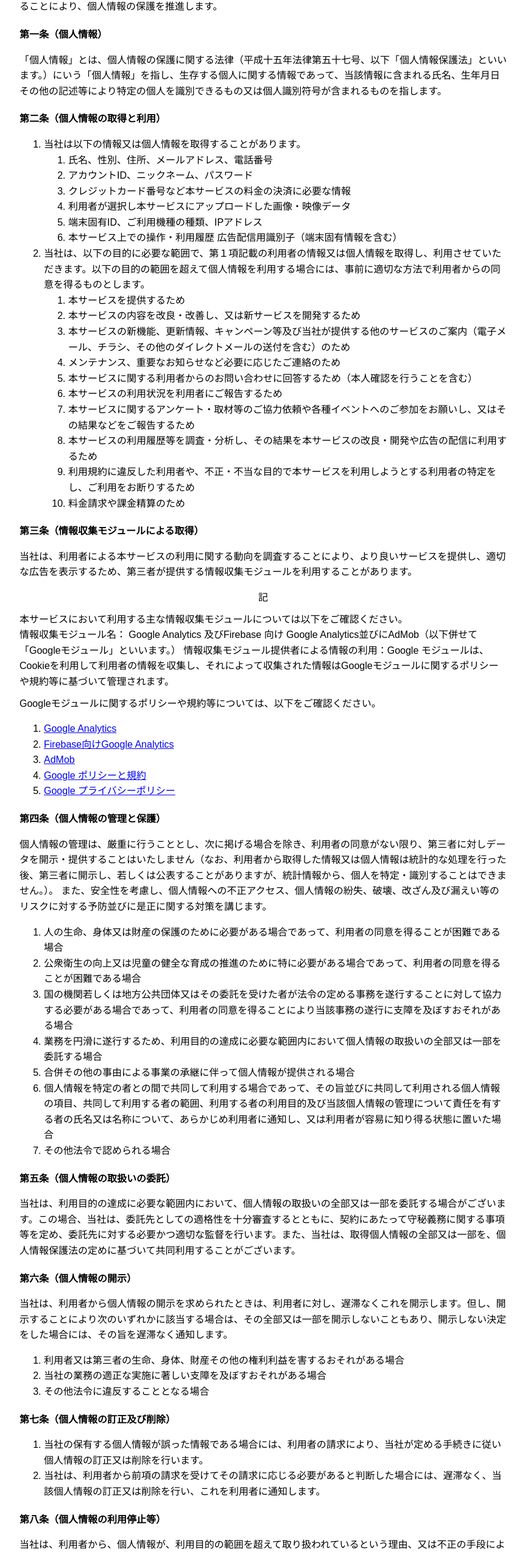
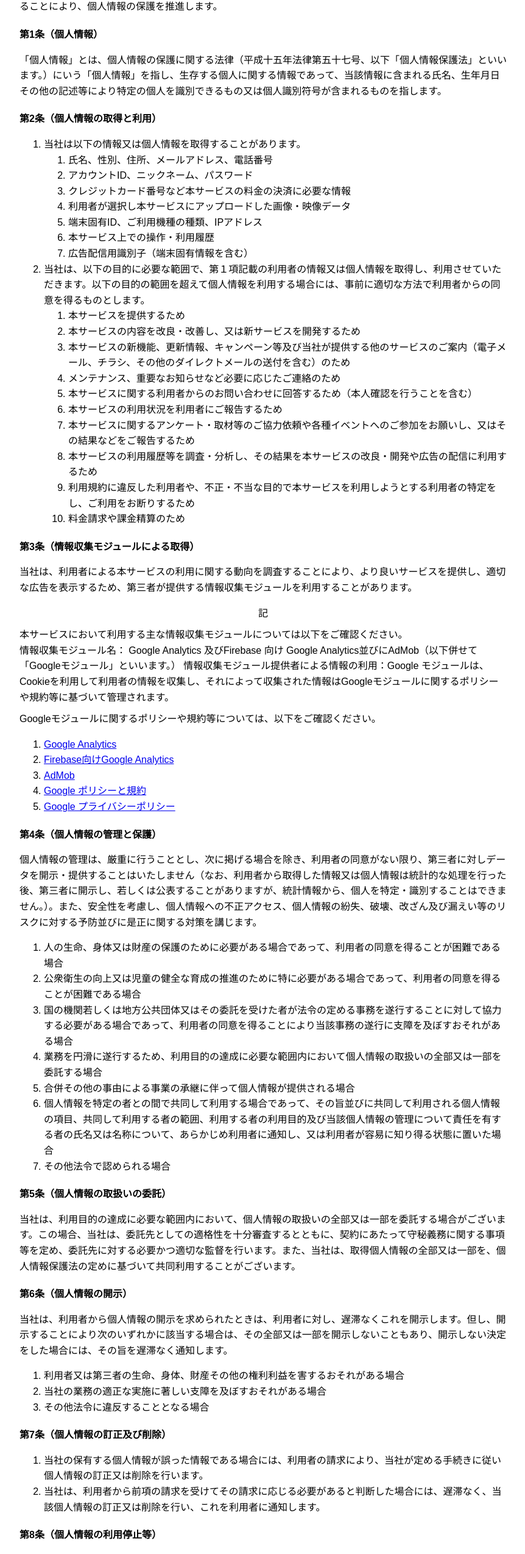
Before and after one commit to gintrick/Privacy-Policy, a React (Create React App) app: page / in a window 1280 px wide. Shown: the part 224-2772 px from the top of the page at 61% size, without its empty margins (208-1070 px from the left). Built offline with nearby package versions, Linux system fonts and the light colour scheme.

Commit message:
誤字修正

```diff
--- a/src/App.js
+++ b/src/App.js
@@ -45,14 +45,14 @@ function App() {
         GinTrick（以下「当社」といいます。）は、当社のサービス（以下「本サービス」といいます。）を利用する方（以下「利用者」といいます。）の個人情報の取扱いについて、以下のとおり個人情報保護方針を定め、個人情報保護の仕組みを構築し、全従業員に個人情報保護の重要性を認識させるとともにその取組みを徹底させることにより、個人情報の保護を推進します。
       </p>
 
-      {/* 第一条 */}
-      <div style={sectionStyle}>第一条（個人情報）</div>
+      {/* 第1条 */}
+      <div style={sectionStyle}>第1条（個人情報）</div>
       <p>
         「個人情報」とは、個人情報の保護に関する法律（平成十五年法律第五十七号、以下「個人情報保護法」といいます。）にいう「個人情報」を指し、生存する個人に関する情報であって、当該情報に含まれる氏名、生年月日その他の記述等により特定の個人を識別できるもの又は個人識別符号が含まれるものを指します。
       </p>
 
-      {/* 第二条 */}
-      <div style={sectionStyle}>第二条（個人情報の取得と利用）</div>
+      {/* 第2条 */}
+      <div style={sectionStyle}>第2条（個人情報の取得と利用）</div>
       <ol>
         <li>当社は以下の情報又は個人情報を取得することがあります。</li>
         <ol>
@@ -61,10 +61,8 @@ function App() {
           <li>クレジットカード番号など本サービスの料金の決済に必要な情報</li>
           <li>利用者が選択し本サービスにアップロードした画像・映像データ</li>
           <li>端末固有ID、ご利用機種の種類、IPアドレス</li>
-          <li>
-            本サービス上での操作・利用履歴
-            広告配信用識別子（端末固有情報を含む）
-          </li>
+          <li>本サービス上での操作・利用履歴</li>
+          <li>広告配信用識別子（端末固有情報を含む）</li>
         </ol>
         <li>
           当社は、以下の目的に必要な範囲で、第１項記載の利用者の情報又は個人情報を取得し、利用させていただきます。以下の⽬的の範囲を超えて個⼈情報を利⽤する場合には、事前に適切な⽅法で利用者からの同意を得るものとします。
@@ -93,8 +91,8 @@ function App() {
         </ol>
       </ol>
 
-      {/* 第三条 */}
-      <div style={sectionStyle}>第三条（情報収集モジュールによる取得）</div>
+      {/* 第3条 */}
+      <div style={sectionStyle}>第3条（情報収集モジュールによる取得）</div>
       <p>
         当社は、利用者による本サービスの利用に関する動向を調査することにより、より良いサービスを提供し、適切な広告を表示するため、第三者が提供する情報収集モジュールを利用することがあります。
       </p>
@@ -136,11 +134,10 @@ function App() {
         </ol>
       </div>
 
-      {/* 第四条 */}
-      <div style={sectionStyle}>第四条（個人情報の管理と保護）</div>
+      {/* 第4条 */}
+      <div style={sectionStyle}>第4条（個人情報の管理と保護）</div>
       <p>
-        個人情報の管理は、厳重に行うこととし、次に掲げる場合を除き、利用者の同意がない限り、第三者に対しデータを開示・提供することはいたしません（なお、利用者から取得した情報又は個人情報は統計的な処理を行った後、第三者に開示し、若しくは公表することがありますが、統計情報から、個人を特定・識別することはできません。）。
-        また、安全性を考慮し、個人情報への不正アクセス、個人情報の紛失、破壊、改ざん及び漏えい等のリスクに対する予防並びに是正に関する対策を講じます。
+        個人情報の管理は、厳重に行うこととし、次に掲げる場合を除き、利用者の同意がない限り、第三者に対しデータを開示・提供することはいたしません（なお、利用者から取得した情報又は個人情報は統計的な処理を行った後、第三者に開示し、若しくは公表することがありますが、統計情報から、個人を特定・識別することはできません。）。また、安全性を考慮し、個人情報への不正アクセス、個人情報の紛失、破壊、改ざん及び漏えい等のリスクに対する予防並びに是正に関する対策を講じます。
       </p>
       <ol>
         <li>
@@ -164,14 +161,14 @@ function App() {
         <li>その他法令で認められる場合</li>
       </ol>
 
-      {/* 第五条 */}
-      <div style={sectionStyle}>第五条（個人情報の取扱いの委託）</div>
+      {/* 第5条 */}
+      <div style={sectionStyle}>第5条（個人情報の取扱いの委託）</div>
       <p>
         当社は、利用目的の達成に必要な範囲内において、個人情報の取扱いの全部又は一部を委託する場合がございます。この場合、当社は、委託先としての適格性を十分審査するとともに、契約にあたって守秘義務に関する事項等を定め、委託先に対する必要かつ適切な監督を行います。また、当社は、取得個人情報の全部又は一部を、個人情報保護法の定めに基づいて共同利用することがございます。
       </p>
 
-      {/* 第六条 */}
-      <div style={sectionStyle}>第六条（個人情報の開示）</div>
+      {/* 第6条 */}
+      <div style={sectionStyle}>第6条（個人情報の開示）</div>
       <p>
         当社は、利用者から個人情報の開示を求められたときは、利用者に対し、遅滞なくこれを開示します。但し、開示することにより次のいずれかに該当する場合は、その全部又は一部を開示しないこともあり、開示しない決定をした場合には、その旨を遅滞なく通知します。
       </p>
@@ -183,8 +180,8 @@ function App() {
         <li>その他法令に違反することとなる場合</li>
       </ol>
 
-      {/* 第七条 */}
-      <div style={sectionStyle}>第七条（個人情報の訂正及び削除）</div>
+      {/* 第7条 */}
+      <div style={sectionStyle}>第7条（個人情報の訂正及び削除）</div>
       <ol>
         <li>
           当社の保有する個人情報が誤った情報である場合には、利用者の請求により、当社が定める手続きに従い個人情報の訂正又は削除を行います。
@@ -194,32 +191,32 @@ function App() {
         </li>
       </ol>
 
-      {/* 第八条 */}
-      <div style={sectionStyle}>第八条（個人情報の利用停止等）</div>
+      {/* 第8条 */}
+      <div style={sectionStyle}>第8条（個人情報の利用停止等）</div>
       <p>
         当社は、利用者から、個人情報が、利用目的の範囲を超えて取り扱われているという理由、又は不正の手段により取得されたものであるという理由により、その利用の停止又は消去（以下「利用停止等」といいます。）を求められた場合には、遅滞なく必要な調査を行い、その結果に基づき、個人情報の利用停止等を行い、その旨利用者に通知します。但し、個人情報の利用停止等に多額の費用を有する場合その他利用停止等を行うことが困難な場合であって、利用者の権利利益を保護するために必要なこれに代わるべき措置をとれる場合は、この代替策を講じます。
       </p>
 
-      {/* 第九条 */}
-      <div style={sectionStyle}>第九条（プライバシーポリシーの変更手続）</div>
+      {/* 第9条 */}
+      <div style={sectionStyle}>第9条（プライバシーポリシーの変更手続）</div>
       <p>
         当社は本ポリシーの内容を適宜見直し、その改善に努めます。本ポリシーの内容は、法令その他本ポリシーに別段の定めのある事項を除いて、変更することができるものとします。変更後のプライバシーポリシーは、当社所定の方法により、利用者に通知し、又は当社ウェブサイトに掲載したときから効力を生じるものとします。
       </p>
 
-      {/* 第十条 */}
-      <div style={sectionStyle}>第十条（法令、規範の遵守）</div>
+      {/* 第10条 */}
+      <div style={sectionStyle}>第10条（法令、規範の遵守）</div>
       <p>
         当社は、保有する個人情報に関して適用される日本の法令、その他規範を遵守します。
       </p>
 
-      {/* 第十一条 */}
-      <div style={sectionStyle}>第十一条（苦情及び相談への対応）</div>
+      {/* 第11条 */}
+      <div style={sectionStyle}>第11条（苦情及び相談への対応）</div>
       <p>
         当社は、個人情報の取扱いに関する利用者からの苦情、相談を受け付け、適切かつ迅速に対応いたします。また、利用者からの当該個人情報の開示、訂正、追加、削除、利用又は提供の拒否などのご要望に対しても、迅速かつ適切に対応いたします。
       </p>
 
-      {/* 第十二条 */}
-      <div style={sectionStyle}>第十二条（お問い合わせ窓口）</div>
+      {/* 第12条 */}
+      <div style={sectionStyle}>第12条（お問い合わせ窓口）</div>
       <p> 当社の個人情報の取扱に関するお問い合せは下記までご連絡ください。</p>
       <div style={divStyle}>
         株式会社 GinTrick お客様対応窓口
@@ -233,7 +230,7 @@ function App() {
       </div>
 
       <div style={divStyle}>
-        <p>2024年01月09日制定・施行</p>
+        <p>2024年01月10日制定・施行</p>
       </div>
     </div>
   );
```
